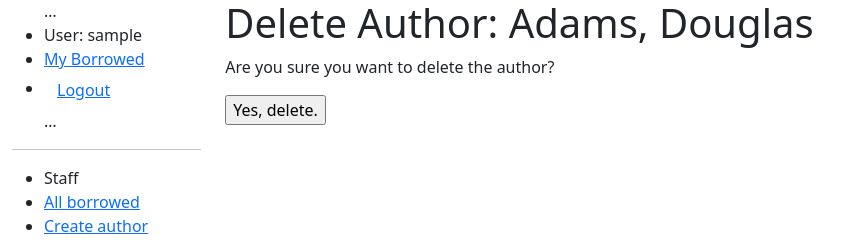
After one commit to mackenzierossiter/locallibrary, a Django app: page /catalog/author/4/delete/ in a window 1280 px wide. The commit adds this page. Shown: the part 541-792 px from the top of the page, without its empty margins (0-849 px from the left). Run offline with Django 5.2, Linux system fonts and the light colour scheme; the visitor is signed in with stand-in values (Sample User, id 1); data comes from the database, SQL or seed files in the repository.

Commit message:
prep without challenge

```diff
--- a/catalog/models.py
+++ b/catalog/models.py
@@ -137,7 +137,6 @@ class BookInstance(models.Model):
         """Determines if the book is overdue based on due date and current date."""
         return bool(self.due_back and date.today() > self.due_back)
 
-permissions = (("can_mark_returned", "Set book as returned"),)
 
 class Language(models.Model):
     """Model representing a language (e.g. English, French, Japanese, etc.)"""
@@ -162,3 +161,28 @@ class Language(models.Model):
                 violation_error_message="Language already exists (case insensitive match)"
             ),
         ]
+
+from django.forms import ModelForm
+
+from catalog.models import BookInstance
+
+class RenewBookModelForm(ModelForm):
+    def clean_due_back(self):
+       data = self.cleaned_data['due_back']
+
+       # Check if a date is not in the past.
+       if data < datetime.date.today():
+           raise ValidationError(_('Invalid date - renewal in past'))
+
+       # Check if a date is in the allowed range (+4 weeks from today).
+       if data > datetime.date.today() + datetime.timedelta(weeks=4):
+           raise ValidationError(_('Invalid date - renewal more than 4 weeks ahead'))
+
+       # Remember to always return the cleaned data.
+       return data
+
+    class Meta:
+        model = BookInstance
+        fields = ['due_back']
+        labels = {'due_back': ('Renewal date')}
+        help_texts = {'due_back': ('Enter a date between now and 4 weeks (default 3).')}
--- a/catalog/templates/base_generic.html
+++ b/catalog/templates/base_generic.html
@@ -40,6 +40,17 @@
                     {% endif %}
                     …
                 </ul>
+                {% if user.is_staff %}
+                <hr>
+                <ul class="sidebar-nav">
+                    <li>Staff</li>
+                    <li><a href="{% url 'all-borrowed' %}">All borrowed</a></li>
+                    {% if perms.catalog.add_author %}
+                    <li><a href="{% url 'author-create' %}">Create author</a></li>
+                    {% endif %}
+                </ul>
+                {% endif %}
+                </ul>
                 {% endblock %}
             </div>
             <div class="col-sm-10 ">{% block content %}{% endblock %}
--- /dev/null
+++ b/catalog/templates/catalog/author_confirm_delete.html
@@ -0,0 +1,25 @@
+{% extends "base_generic.html" %}
+
+{% block content %}
+
+<h1>Delete Author: {{ author }}</h1>
+
+{% if author.book_set.all %}
+
+<p>You can't delete this author until all their books have been deleted:</p>
+<ul>
+  {% for book in author.book_set.all %}
+    <li><a href="{% url 'book-detail' book.pk %}">{{book}}</a> ({{book.bookinstance_set.all.count}})</li>
+  {% endfor %}
+</ul>
+
+{% else %}
+<p>Are you sure you want to delete the author?</p>
+
+<form action="" method="POST">
+  {% csrf_token %}
+  <input type="submit" action="" value="Yes, delete.">
+</form>
+{% endif %}
+
+{% endblock %}
--- a/catalog/urls.py
+++ b/catalog/urls.py
@@ -22,4 +22,15 @@ urlpatterns = [
 
 urlpatterns += [
     path('mybooks/', views.LoanedBooksByUserListView.as_view(), name='my-borrowed'),
+    path('borrowed/', views.LoanedBooksAllListView.as_view(), name='all-borrowed'),
 ]
+
+urlpatterns += [
+    path('book/<uuid:pk>/renew/', views.renew_book_librarian, name='renew-book-librarian'),
+]
+
+urlpatterns += [
+    path('author/create/', views.AuthorCreate.as_view(), name='author-create'),
+    path('author/<int:pk>/update/', views.AuthorUpdate.as_view(), name='author-update'),
+    path('author/<int:pk>/delete/', views.AuthorDelete.as_view(), name='author-delete'),
+]
--- a/catalog/views.py
+++ b/catalog/views.py
@@ -70,7 +70,7 @@ class AuthorDetailView(generic.DetailView):
 
 
 
-from django.contrib.auth.mixins import LoginRequiredMixin
+from django.contrib.auth.mixins import LoginRequiredMixin, PermissionRequiredMixin
 
 class LoanedBooksByUserListView(LoginRequiredMixin,generic.ListView):
     """Generic class-based view listing books on loan to current user."""
@@ -84,3 +84,88 @@ class LoanedBooksByUserListView(LoginRequiredMixin,generic.ListView):
             .filter(status__exact='o')
             .order_by('due_back')
         )
+
+
+class LoanedBooksAllListView(PermissionRequiredMixin, generic.ListView):
+    """Generic class-based view listing all books on loan, visible to librarians."""
+    model = BookInstance
+    permission_required = 'catalog.can_mark_returned'
+    template_name = 'catalog/bookinstance_list_borrowed_all.html'
+    paginate_by = 10
+
+    def get_queryset(self):
+        return BookInstance.objects.filter(status__exact='o').order_by('due_back')
+
+
+
+import datetime
+
+from django.contrib.auth.decorators import login_required, permission_required
+from django.shortcuts import get_object_or_404
+from django.http import HttpResponseRedirect
+from django.urls import reverse
+
+from catalog.forms import RenewBookForm
+
+@login_required
+@permission_required('catalog.can_mark_returned', raise_exception=True)
+def renew_book_librarian(request, pk):
+    """View function for renewing a specific BookInstance by librarian."""
+    book_instance = get_object_or_404(BookInstance, pk=pk)
+
+    # If this is a POST request then process the Form data
+    if request.method == 'POST':
+
+        # Create a form instance and populate it with data from the request (binding):
+        form = RenewBookForm(request.POST)
+
+        # Check if the form is valid:
+        if form.is_valid():
+            # process the data in form.cleaned_data as required (here we just write it to the model due_back field)
+            book_instance.due_back = form.cleaned_data['renewal_date']
+            book_instance.save()
+
+            # redirect to a new URL:
+            return HttpResponseRedirect(reverse('all-borrowed'))
+
+    # If this is a GET (or any other method) create the default form.
+    else:
+        proposed_renewal_date = datetime.date.today() + datetime.timedelta(weeks=3)
+        form = RenewBookForm(initial={'renewal_date': proposed_renewal_date})
+
+    context = {
+        'form': form,
+        'book_instance': book_instance,
+    }
+
+    return render(request, 'catalog/book_renew_librarian.html', context)
+
+from django.views.generic.edit import CreateView, UpdateView, DeleteView
+from django.urls import reverse_lazy
+from .models import Author
+
+class AuthorCreate(PermissionRequiredMixin, CreateView):
+    model = Author
+    fields = ['first_name', 'last_name', 'date_of_birth', 'date_of_death']
+    initial = {'date_of_death': '11/11/2023'}
+    permission_required = 'catalog.add_author'
+
+class AuthorUpdate(PermissionRequiredMixin, UpdateView):
+    model = Author
+    # Not recommended (potential security issue if more fields added)
+    fields = '__all__'
+    permission_required = 'catalog.change_author'
+
+class AuthorDelete(PermissionRequiredMixin, DeleteView):
+    model = Author
+    success_url = reverse_lazy('authors')
+    permission_required = 'catalog.delete_author'
+
+    def form_valid(self, form):
+        try:
+            self.object.delete()
+            return HttpResponseRedirect(self.success_url)
+        except Exception as e:
+            return HttpResponseRedirect(
+                reverse("author-delete", kwargs={"pk": self.object.pk})
+            )
```
Also changed, not shown: catalog/forms.py (added, +23 -0 lines), catalog/templates/catalog/author_detail.html (+17 -0 lines), catalog/templates/catalog/author_form.html (added, +11 -0 lines), catalog/templates/catalog/book_renew_librarian.html (added, +15 -0 lines), catalog/templates/catalog/bookinstance_list_borrowed_all.html (added, +19 -0 lines), 1 other file.
